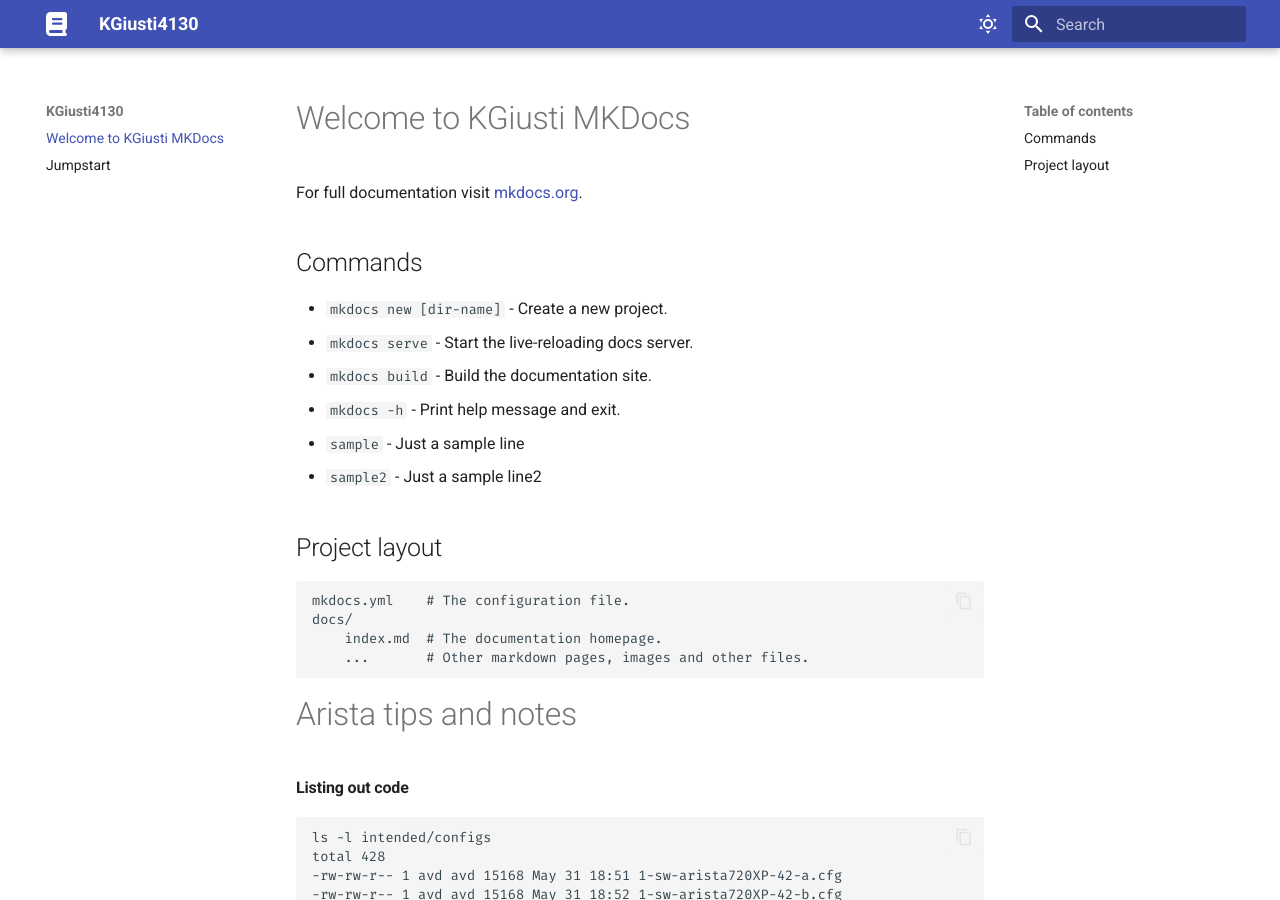
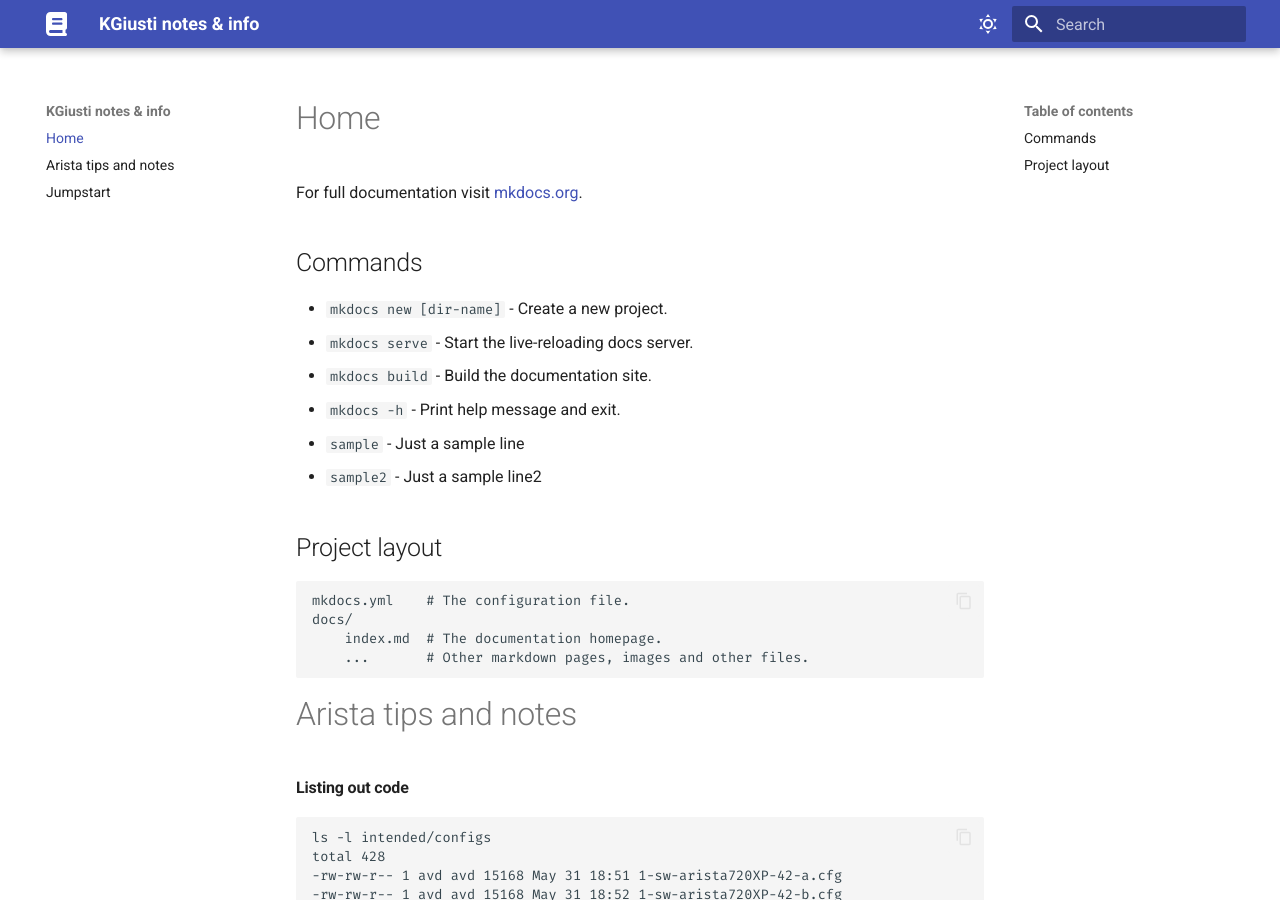
Before and after one commit to kgiusti4130/kgiusti4130.github.io, an MkDocs documentation site: the page built from docs/index.md, in a window 1280 px wide and 900 px high. Built offline with MkDocs 1.6.1 and Material for MkDocs 9.7.7, drawn with Linux system fonts in a browser that asks for light colours; emoji names are drawn with the system emoji font.

Commit message:
update arista section

```diff
--- a/docs/index.md
+++ b/docs/index.md
@@ -1,8 +1,6 @@
-# Welcome to KGiusti MKDocs
+# Home
 
 For full documentation visit [mkdocs.org](https://www.mkdocs.org).
-
-
 
 ## Commands
 
--- a/mkdocs.yml
+++ b/mkdocs.yml
@@ -1,4 +1,4 @@
-site_name: KGiusti4130
+site_name: KGiusti notes & info
 
 theme:
   name: material
```
Also changed, not shown: docs/arista.md (added, +42 -0 lines).
